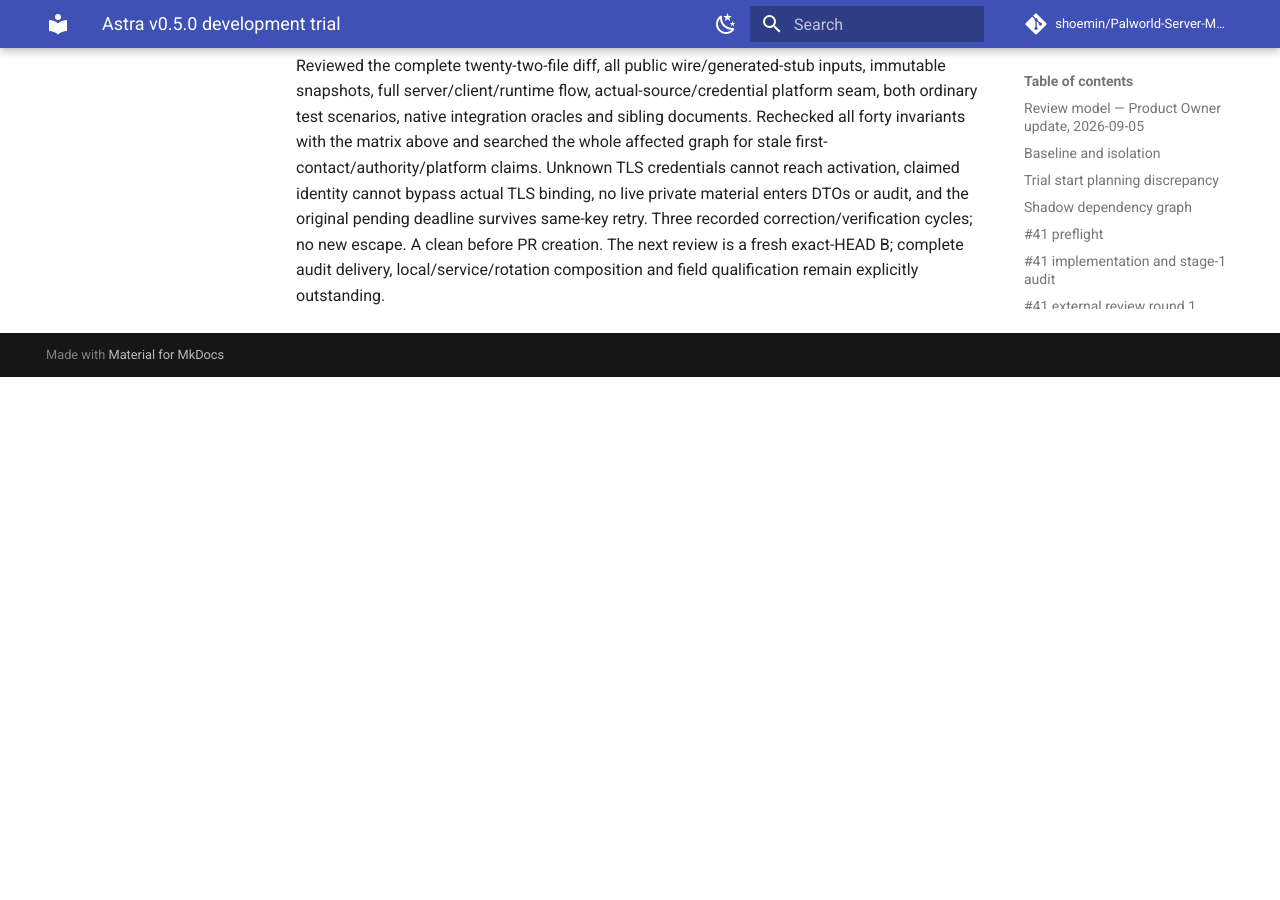
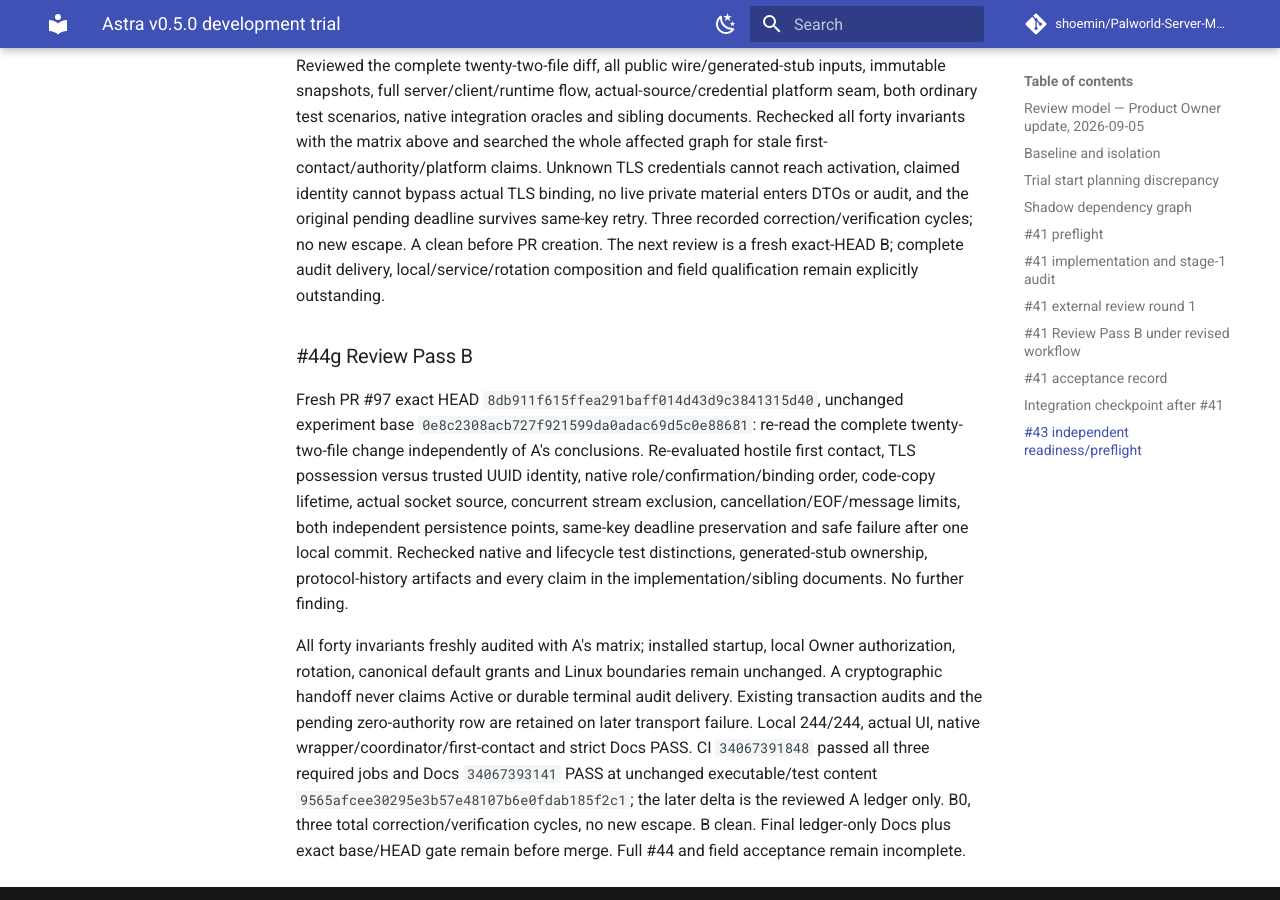
Before and after one commit to shoemin/Palworld-Server-Manager, an MkDocs documentation site: the page built from docs/experiments/astra-v0.5.0-trial.md, in a window 1280 px wide and 900 px high, scrolled down 159274 px. Built offline with MkDocs 1.6.1 and Material for MkDocs 9.7.7, drawn with Linux system fonts in a browser that asks for light colours; comment, search, counter and statistics services are not loaded; before the commit the page ends 159651 px from its top, so only the background shows below that; part of the change alters nothing that is shown.

Commit message:
Record clean first-contact review B

```diff
--- a/docs/experiments/astra-v0.5.0-trial.md
+++ b/docs/experiments/astra-v0.5.0-trial.md
@@ -1706,3 +1706,9 @@ All forty registry entries audited: ARCH-001/002 PASS frozen; HOST-001/002/PERSI
 Exact executable/test content `9565afcee30295e3b57e48107b6e0fdab185f2c1`: CI `34067391848` passed all three required jobs, including guarded native first-contact pairing and privileged Windows service/multi-user integration. Docs `34067393141` PASS. Local 244/244, actual UI, sixteen native wrapper cases plus coordinator/first-contact probe, schema-history guard and strict Docs PASS; Release build zero warnings/errors. Previous integration checkpoint Docs `34066477935` PASS at exact unchanged base `0e8c2308acb727f921599da0adac69d5c0e88681`.
 
 Reviewed the complete twenty-two-file diff, all public wire/generated-stub inputs, immutable snapshots, full server/client/runtime flow, actual-source/credential platform seam, both ordinary test scenarios, native integration oracles and sibling documents. Rechecked all forty invariants with the matrix above and searched the whole affected graph for stale first-contact/authority/platform claims. Unknown TLS credentials cannot reach activation, claimed identity cannot bypass actual TLS binding, no live private material enters DTOs or audit, and the original pending deadline survives same-key retry. Three recorded correction/verification cycles; no new escape. A clean before PR creation. The next review is a fresh exact-HEAD B; complete audit delivery, local/service/rotation composition and field qualification remain explicitly outstanding.
+
+### #44g Review Pass B
+
+Fresh PR #97 exact HEAD `8db911f615ffea291baff014d43d9c3841315d40`, unchanged experiment base `0e8c2308acb727f921599da0adac69d5c0e88681`: re-read the complete twenty-two-file change independently of A's conclusions. Re-evaluated hostile first contact, TLS possession versus trusted UUID identity, native role/confirmation/binding order, code-copy lifetime, actual socket source, concurrent stream exclusion, cancellation/EOF/message limits, both independent persistence points, same-key deadline preservation and safe failure after one local commit. Rechecked native and lifecycle test distinctions, generated-stub ownership, protocol-history artifacts and every claim in the implementation/sibling documents. No further finding.
+
+All forty invariants freshly audited with A's matrix; installed startup, local Owner authorization, rotation, canonical default grants and Linux boundaries remain unchanged. A cryptographic handoff never claims Active or durable terminal audit delivery. Existing transaction audits and the pending zero-authority row are retained on later transport failure. Local 244/244, actual UI, native wrapper/coordinator/first-contact and strict Docs PASS. CI `34067391848` passed all three required jobs and Docs `34067393141` PASS at unchanged executable/test content `9565afcee30295e3b57e48107b6e0fdab185f2c1`; the later delta is the reviewed A ledger only. B0, three total correction/verification cycles, no new escape. B clean. Final ledger-only Docs plus exact base/HEAD gate remain before merge. Full #44 and field acceptance remain incomplete.
```
